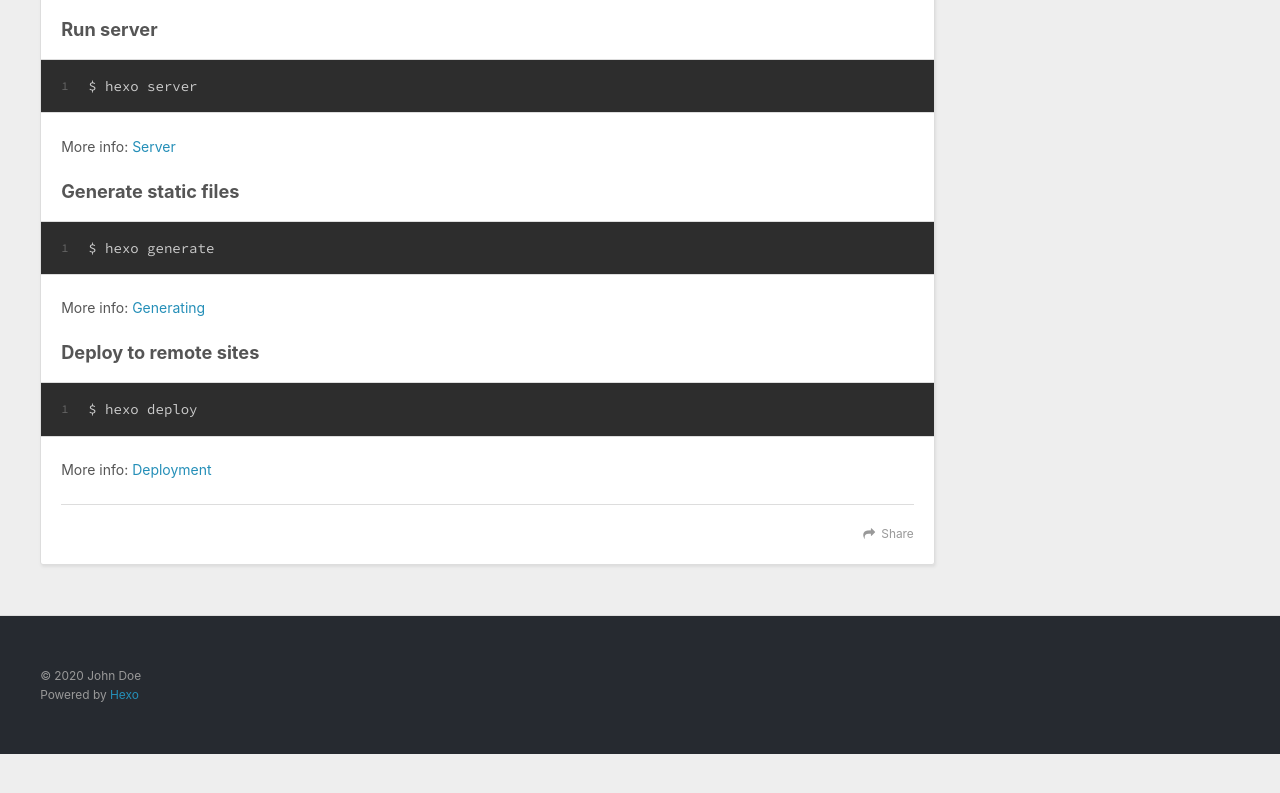
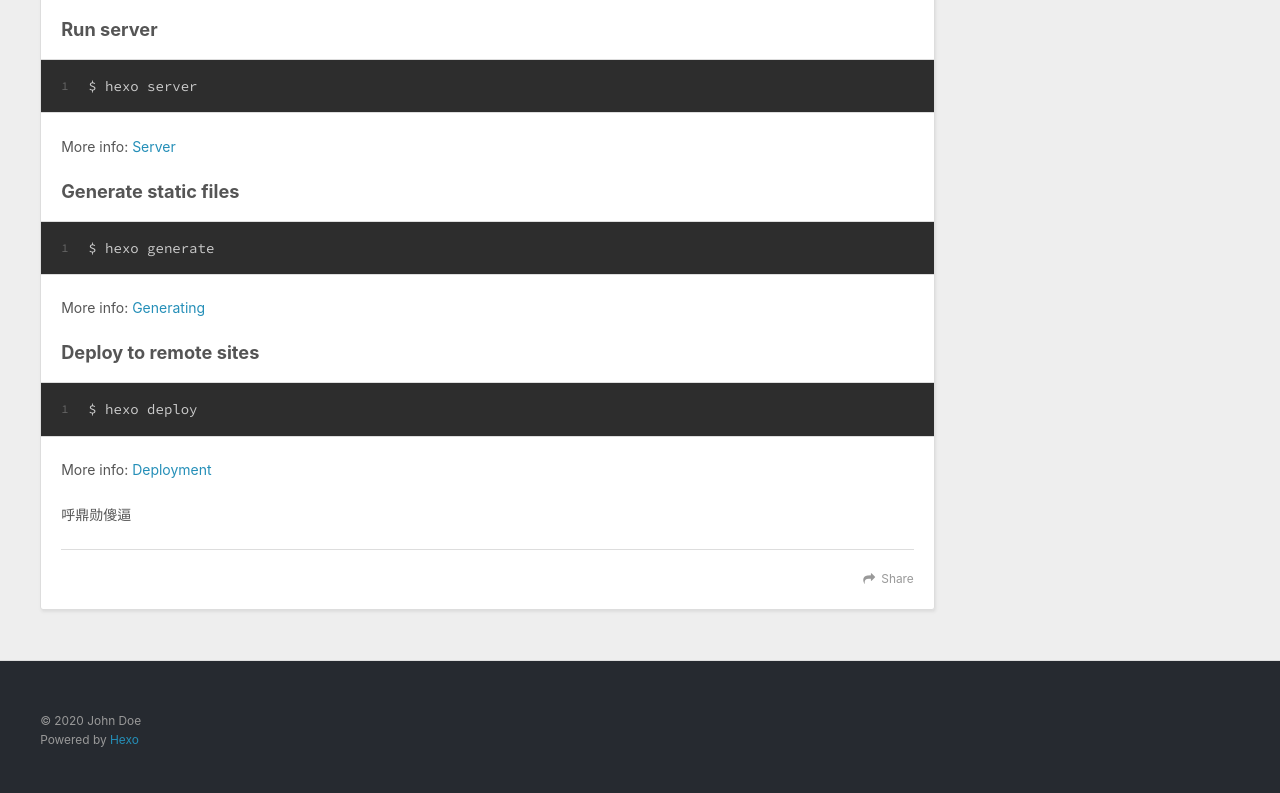
Before and after one commit to lkwshishuaige/kaiweilee-s-blog, a plain HTML site: page index.html in a window 1280 px wide. Shown: the part 710-1503 px from the top of the page. Before the commit the page ends 1464 px from the top, so only its background shows below. Drawn offline with nearby package versions, Linux system fonts and the light colour scheme.

Commit message:
Site updated: 2020-11-23 17:10:03

```diff
--- a/index.html
+++ b/index.html
@@ -99,6 +99,7 @@
 <h3 id="Deploy-to-remote-sites"><a href="#Deploy-to-remote-sites" class="headerlink" title="Deploy to remote sites"></a>Deploy to remote sites</h3><figure class="highlight bash"><table><tr><td class="gutter"><pre><span class="line">1</span><br></pre></td><td class="code"><pre><span class="line">$ hexo deploy</span><br></pre></td></tr></table></figure>
 
 <p>More info: <a target="_blank" rel="noopener" href="https://hexo.io/docs/one-command-deployment.html">Deployment</a></p>
+<p>呼鼎勋傻逼</p>
 
 
     </div>
```
Also changed, not shown: 2020/11/23/hello-world/index.html (+2 -1 lines).
